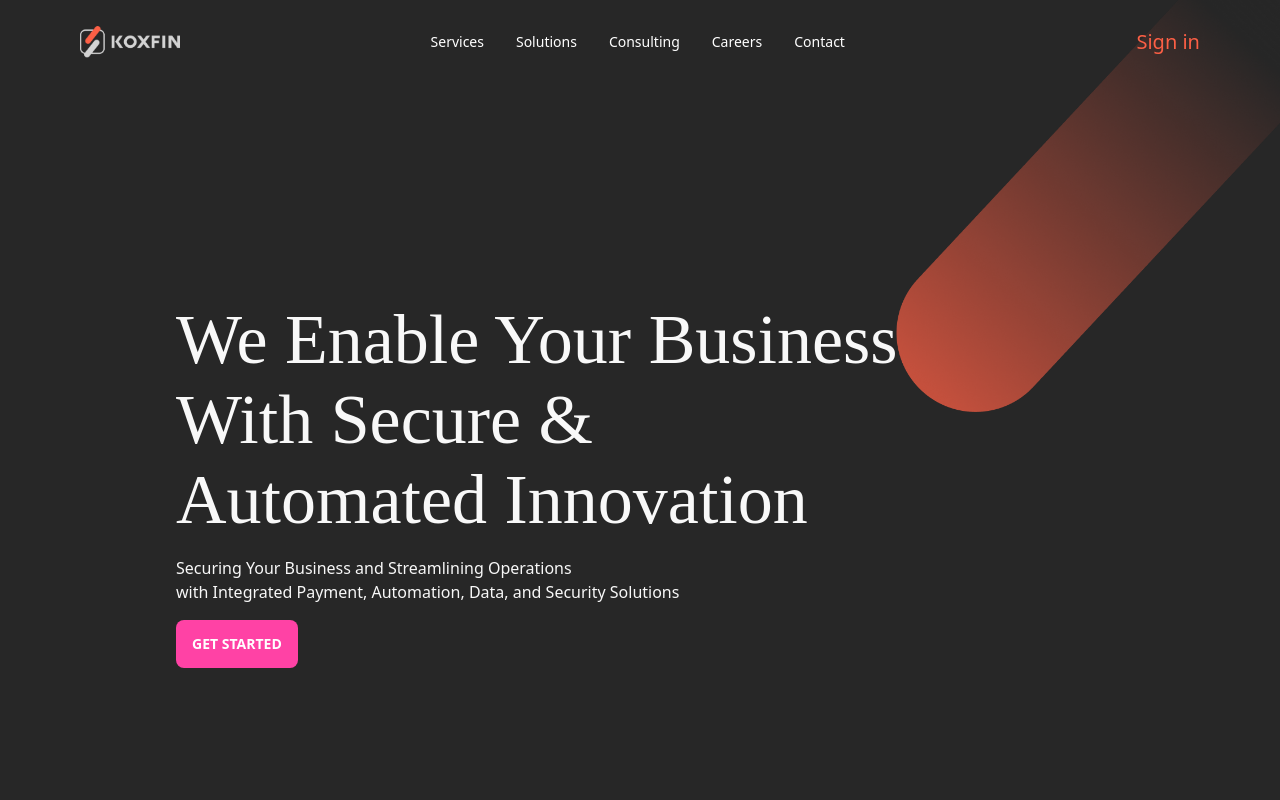
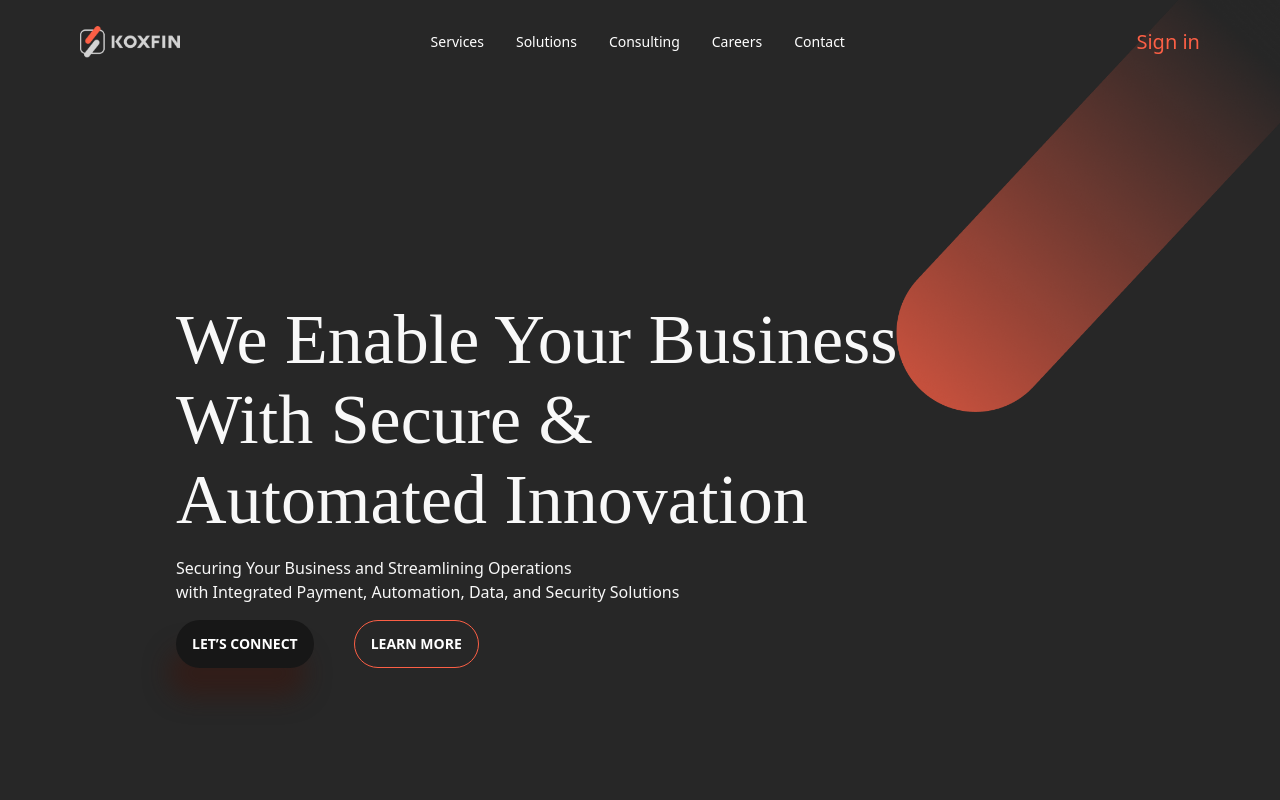
Before and after one commit to rcmehedi15/Koxfin, a React (Vite) app: page / in a window 1280 px wide. Shown: the top 800 px of the page. Built offline with nearby package versions, Linux system fonts and the light colour scheme; some icons are missing.

Commit message:
button done

```diff
--- a/src/Pages/HomePage/HeroArea/HeroArea.css
+++ b/src/Pages/HomePage/HeroArea/HeroArea.css
@@ -13,6 +13,28 @@
   box-sizing: border-box;
   place-items: se;
 }
+
+.LearMoreBtn {
+  border-radius: 100px;
+  border: 1px solid #FC5F45;
+  /* box-shadow: -8px 29px 23px 0px rgba(56, 23, 18, 0.63); */
+}
+
+.LearMoreBtn:hover {
+  background-color: #FC5F45;
+}
+
+.LetsConnectBTN {
+  border-radius: 100px;
+  background: #171717;
+  box-shadow: -8px 29px 23px 0px rgba(56, 23, 18, 0.63);
+  border: none;
+}
+.LetsConnectBTN:hover{
+  background-color: #ffffff;
+  color: #171717;;
+}
+
 /* Responsive adjustments */
 @media screen and (max-width: 768px) {
   .HeroAreaHeading {
--- a/src/Pages/HomePage/HeroArea/HeroArea.jsx
+++ b/src/Pages/HomePage/HeroArea/HeroArea.jsx
@@ -19,7 +19,8 @@ const HeroArea = () => {
                                 Automated Innovation </h1>
                             <p className="text-[#F8F8F8] py-4 ml-20 ">Securing Your Business and Streamlining Operations <br />
                                 with Integrated Payment, Automation, Data, and Security Solutions</p>
-                            <Link to="/signup" className="ml-20 btn bg-[#FF42A5] text-white border-none">Get Started </Link>
+                            <Link to="/signup" className="ml-20 btn LetsConnectBTN text-white"> LET’S CONNECT </Link>
+                            <Link to="/" className="ml-10 btn btn-outline LearMoreBtn outline-[#FC5F45] text-white "> LEARN MORE </Link>
                         </Container>
                     </div>
                 </div>
```
Lines whose indentation alone changed are shown as unchanged.
